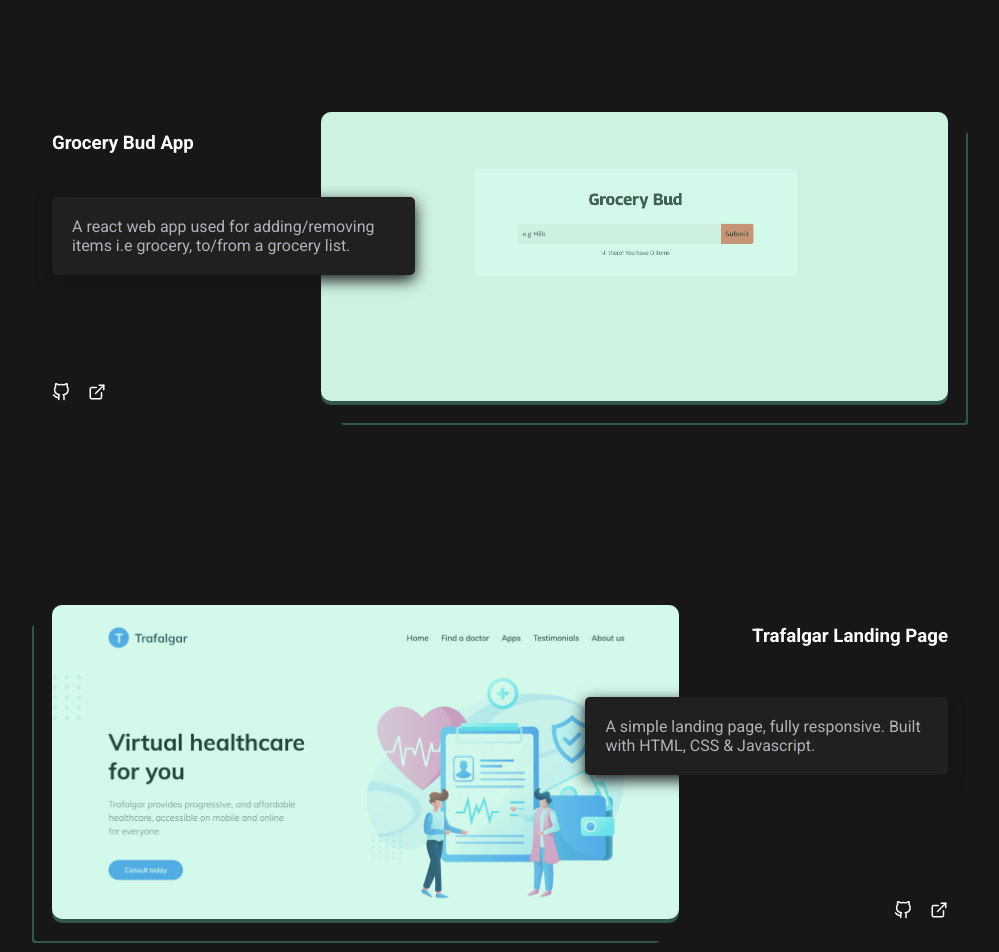
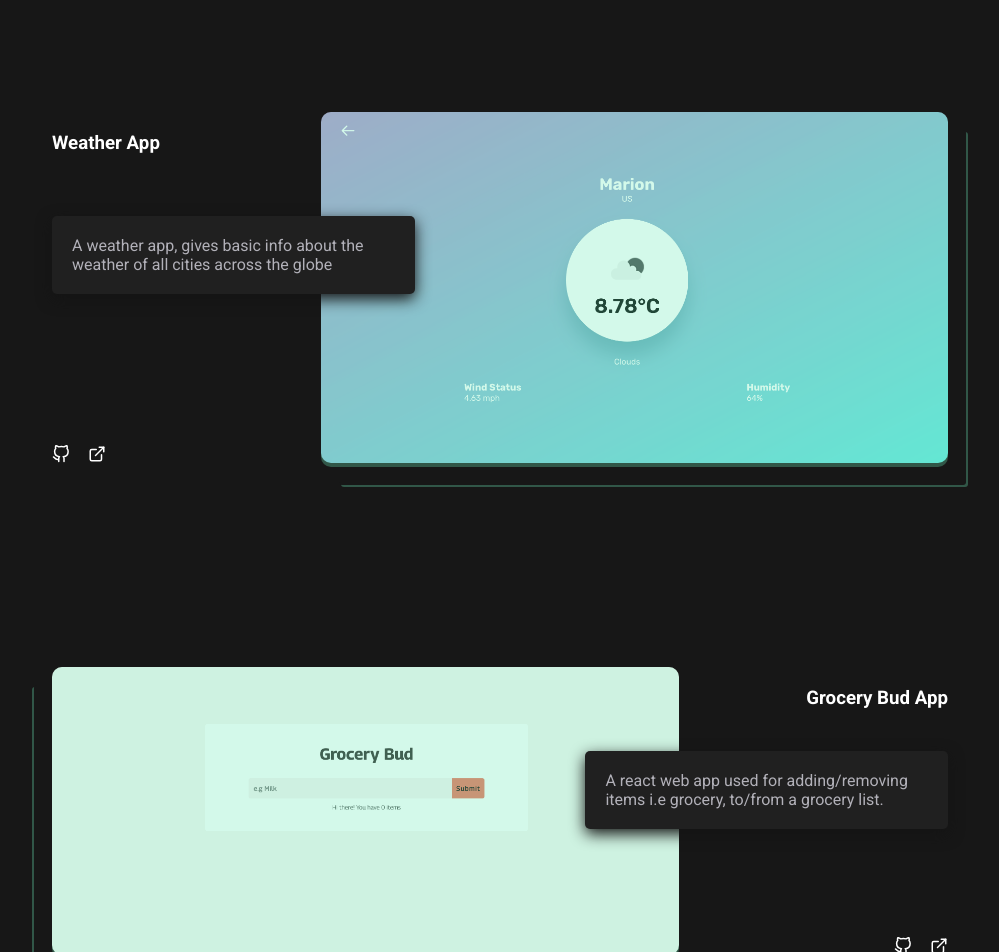
Before and after one commit to bisoladebiyi/my-portfolio, a React (Create React App) app: page / in a window 1280 px wide. Shown: the part 2060-3012 px from the top of the page, without its empty margins (140-1139 px from the left). Built offline with nearby package versions, Linux system fonts and the light colour scheme.

Commit message:
added new project

```diff
--- a/src/works.js
+++ b/src/works.js
@@ -2,6 +2,7 @@
 import grocery from './images/grocery.png'
 import trafalgar from './images/trafalgar.png'
 import resume from './images/resume.png'
+import weather from './images/weather.png'
 
 
 
@@ -18,28 +19,38 @@
     },
     {
         id: 2,
+        img: weather,
+        desc: "A weather app, gives basic info about the weather of all cities across the globe",
+        addclass: "work switch",
+        title: "Weather App",
+        github: "https://github.com/bisoladebiyi/weather-app",
+        site: "https://bee-weather-app.herokuapp.com/"
+
+    },
+    {
+        id: 3,
         img: grocery,
         desc: "A react web app used for adding/removing items i.e grocery, to/from a  grocery list.",
-        addclass: "work switch",
+        addclass: "work",
         title: "Grocery Bud App",
         github: "https://github.com/bisoladebiyi/react-mini-projects/tree/main/grocery-bud",
         site: "https://grocery-bud-bee.vercel.app/"
 
     },
     {
-        id: 3,
+        id: 4,
         img: trafalgar,
         desc: "A simple landing page, fully responsive. Built with HTML, CSS & Javascript.",
-        addclass: "work",
+        addclass: "work switch",
         title: "Trafalgar Landing Page",
         github: "https://github.com/bisoladebiyi/Trafalgar-landing-page",
         site: "https://trafalgar-bee.netlify.app/"
 
     }, {
-        id:4,
+        id:5,
         img: resume,
         desc: "A single webpage resume. Fully responsive and built with React.js.",
-        addclass: "work switch",
+        addclass: "work",
         title: "My Resume",
         github: "https://github.com/bisoladebiyi/HNGi8-tasks-stage-2/tree/main/resume-hng-task",
         site: "https://bisoladebiyi-resume.vercel.app/"
```
Also changed, not shown: src/images/weather.png (added).
